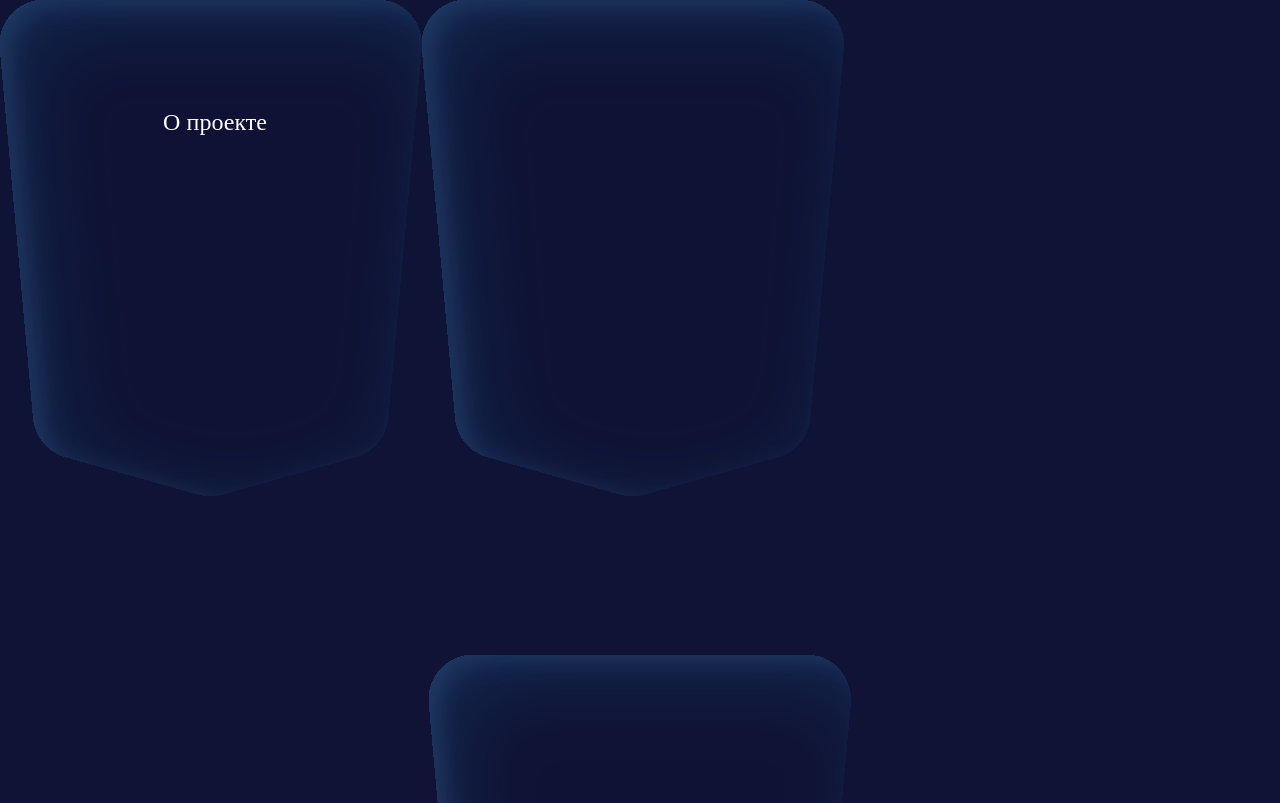
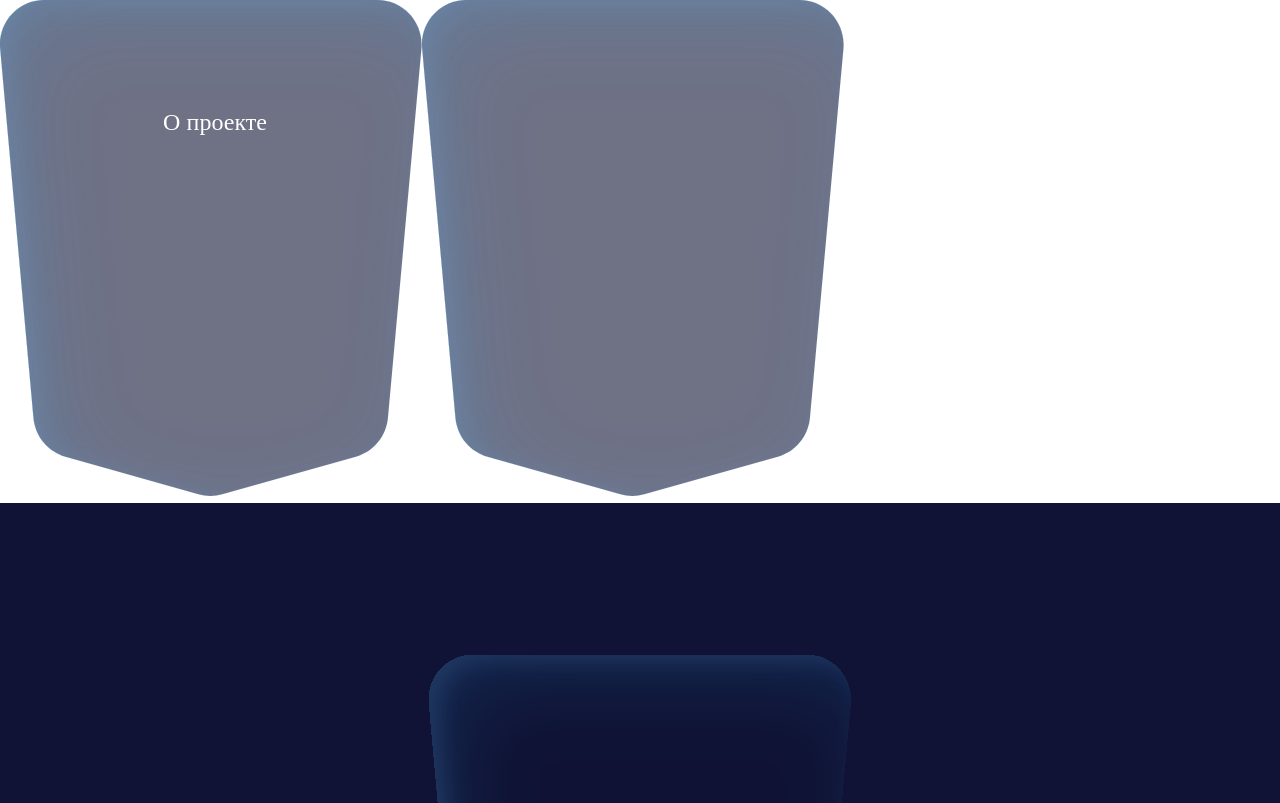
Before and after one commit to npeplov/jh-landing, a React (Vite) app: page / in a window 1280 px wide. Shown: the top 803 px of the page. Built offline with nearby package versions, Linux system fonts and the light colour scheme; a web font is replaced by a local one.

Commit message:
[test] fix shield resize bug

```diff
--- a/src/app.tsx
+++ b/src/app.tsx
@@ -50,7 +50,7 @@ function App() {
   }, [isAboutClicked]);
 
   return (
-    <><div style={{background: "#0f1335"}}>
+    <><div style={{background: "#fff"}}>
 
       <img src="./shield.svg" />
       <ShieldImg />
```
